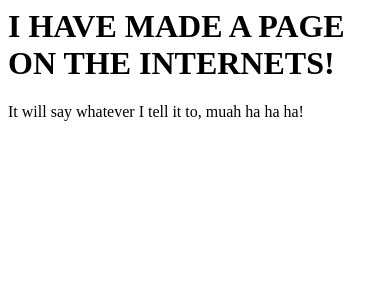
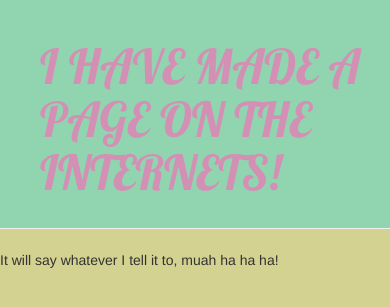
Before and after one commit to tanyafish/my-first-blog, a Django app: page / in a window 390 px wide. Shown: the top 307 px of the page. Run offline with Django 3.2, Linux system fonts and the light colour scheme; data that the repository does not hold is empty; some libraries are stand-ins or nearby versions.

Commit message:
made colours

```diff
--- /dev/null
+++ b/blog/static/css/blog.css
@@ -0,0 +1,50 @@
+.page-header {
+    background-color: #90D4B0;
+    margin-top: 0;
+    padding: 20px 20px 20px 40px;
+}
+
+.page-header h1, .page-header h1 a, .page-header h1 a:visited, .page-header h1 a:active {
+    color: #D490B4;
+    font-size: 36pt;
+    text-decoration: none;
+}
+body {
+  background-color: #D4D290;
+}
+
+.content {
+    margin-left: 40px;
+}
+
+h1, h2, h3, h4 {
+    font-family: 'Lobster', cursive;
+}
+
+.date {
+    float: right;
+    color: #D490B4;
+}
+
+.save {
+    float: right;
+}
+
+.post-form textarea, .post-form input {
+    width: 100%;
+}
+
+.top-menu, .top-menu:hover, .top-menu:visited {
+    color: #D490B4;
+    float: right;
+    font-size: 26pt;
+    margin-right: 20px;
+}
+
+.post {
+    margin-bottom: 70px;
+}
+
+.post h1 a, .post h1 a:visited {
+    color: #D490B4;
+}
--- a/blog/templates/blog/post_list.html
+++ b/blog/templates/blog/post_list.html
@@ -1,17 +1,33 @@
+{% load staticfiles %}
 <html>
   <head>
+    <link rel="stylesheet" href="//maxcdn.bootstrapcdn.com/bootstrap/3.2.0/css/bootstrap.min.css">
+    <link rel="stylesheet" href="//maxcdn.bootstrapcdn.com/bootstrap/3.2.0/css/bootstrap-theme.min.css">
+    <link rel="stylesheet" href="{% static 'css/blog.css' %}">
+    <link href="http://fonts.googleapis.com/css?family=Lobster&subset=latin,latin-ext" rel="stylesheet" type="text/css">
       <title>Aitent Ded</title>
   </head>
   <body>
-    <p><h1>I HAVE MADE A PAGE ON THE INTERNETS!</h1></p>
+    <div class="page-header">
+    <h1><a href="/">I HAVE MADE A PAGE ON THE INTERNETS!</a></h1>
+</div>
 
+<div class="content container">
+<div class="row">
+    <div class="col-md-8">
         {% for post in posts %}
-      <div>
+            <div class="post">
+                <div class="date">
                     <p>published: {{ post.published_date }}</p>
+                </div>
                 <h1><a href="">{{ post.title }}</a></h1>
                 <p>{{ post.text|linebreaks }}</p>
             </div>
         {% endfor %}
+    </div>
+</div>
+</div>
+
     <p>It will say whatever I tell it to, muah ha ha ha!</p>
   </body>
 </html>
```
Lines whose indentation alone changed are shown as unchanged.
